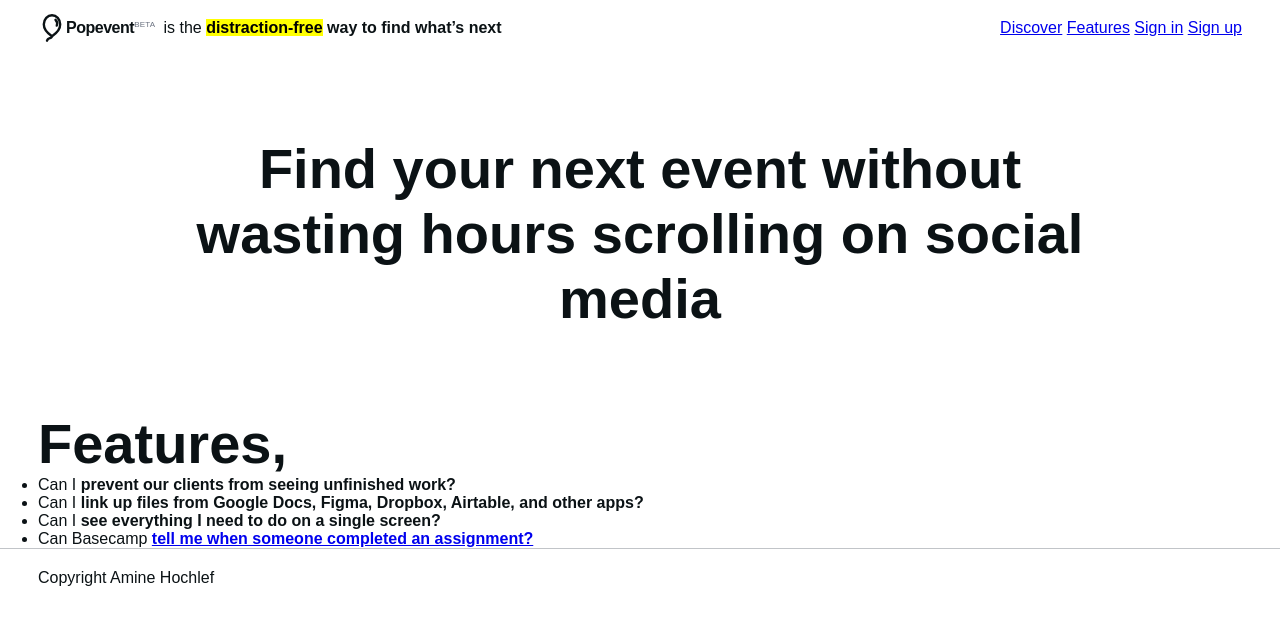
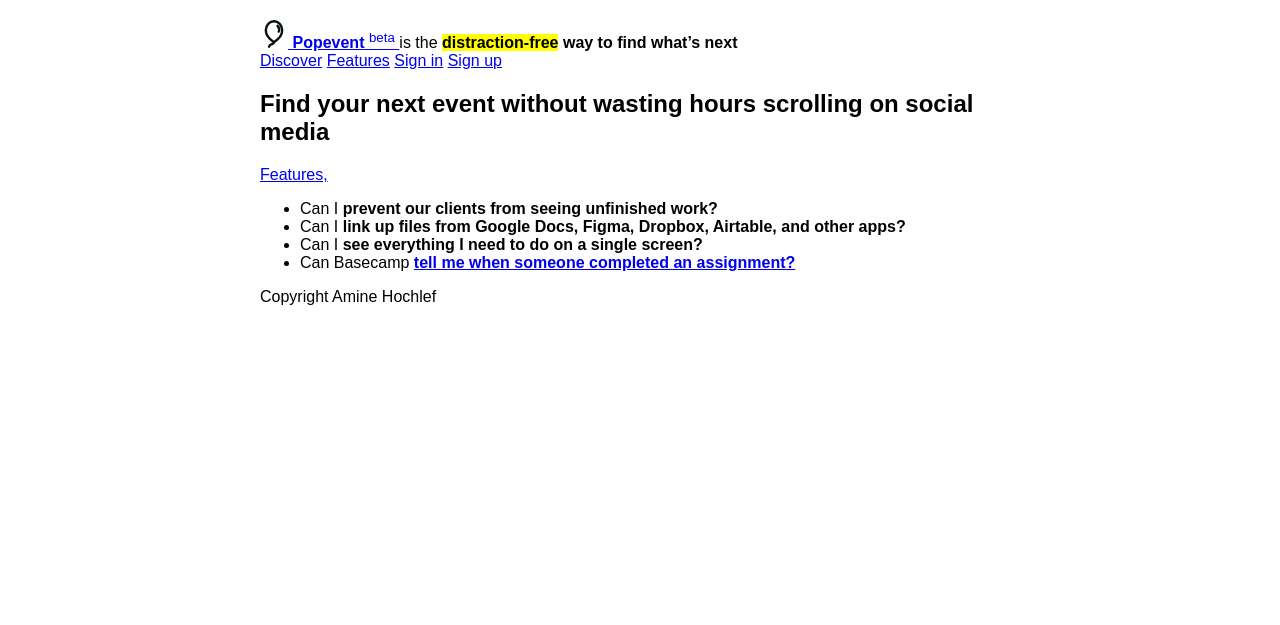
Before and after one commit to hoochlef/popevent, a Django app: page / in a window 1280 px wide. Shown: the top 625 px of the page. Run offline with Django 5.2, Linux system fonts and the light colour scheme; some web fonts are replaced.

Commit message:
Simplify the CSS styling for now

```diff
--- a/events/static/events/style.css
+++ b/events/static/events/style.css
@@ -1,113 +1,12 @@
 * {
-    margin: 0;
-    padding: 0;
+    /* margin: 0;
+    padding: 0; */
     box-sizing: border-box;
 }
 
 body {
     font-family: "DM Sans", sans-serif;
-    color: #0b1215;
-    --page-x-padding: clamp(1rem, 5vw, 8rem);
-    --page-padding-nav: 14px 38px;
-    --page-padding-main: 0px 38px;
-    --page-padding-footer: 20px 38px;
+    max-width: 800px;
+    margin: 0 auto; /* Center horizontally */
+    padding: 20px;
 }
-
-/* Navbar */
-nav {
-    position: sticky;
-    top: 0;
-    z-index: 100;
-    display: flex;
-    align-items: center;
-    justify-content: space-between;
-    padding: var(--page-padding-nav);
-}
-
-.nav-left {
-    display: flex;
-    align-items: center;
-    gap: 0.5rem;
-}
-
-.nav-brand {
-    display: flex;
-    align-items: center;
-    gap: 0.1 rem;
-    text-decoration: none;
-    color: inherit;
-}
-
-.nav-brand strong {
-    letter-spacing: -0.03em;
-}
-
-.nav-brand:hover strong {
-    text-decoration: underline;
-}
-
-.nav-brand sup {
-    font-size: 0.5rem;
-    color: #6b7280;
-    font-weight: 500;
-    letter-spacing: 0.03em;
-    text-transform: uppercase;
-    margin-top: -0.5rem;
-}
-
-/* Main */
-
-main {
-    padding: var(--page-padding-main);
-}
-
-/* Hero index */
-
-.hero-section {
-    padding: 80px 24px;
-    text-align: center;
-}
-
-.hero-section h1 {
-    font-size: 3.5rem;
-    font-weight: 900;
-    max-width: 900px;
-    margin: 0 auto;
-}
-
-/* Features section */
-
-.features-section .section-title {
-    font-size: 3.5rem;
-    font-weight: 900;
-    text-decoration: none;
-    color: #0b1215;
-}
-
-.features-section .section-title:hover {
-    color: #aa9ced;
-    text-decoration: underline;
-}
-
-/* Discovery section */
-
-.discovery {
-    padding: 15px 0px;
-}
-
-.discovery h1 {
-    font-size: 3.5rem;
-    margin-bottom: 30px;
-}
-
-.discovery ul {
-    list-style: none;
-}
-
-/* Footer */
-
-footer {
-    margin-top: auto;
-    padding: var(--page-padding-footer);
-    border-top: 1px solid #c1c4c8;
-}
```
